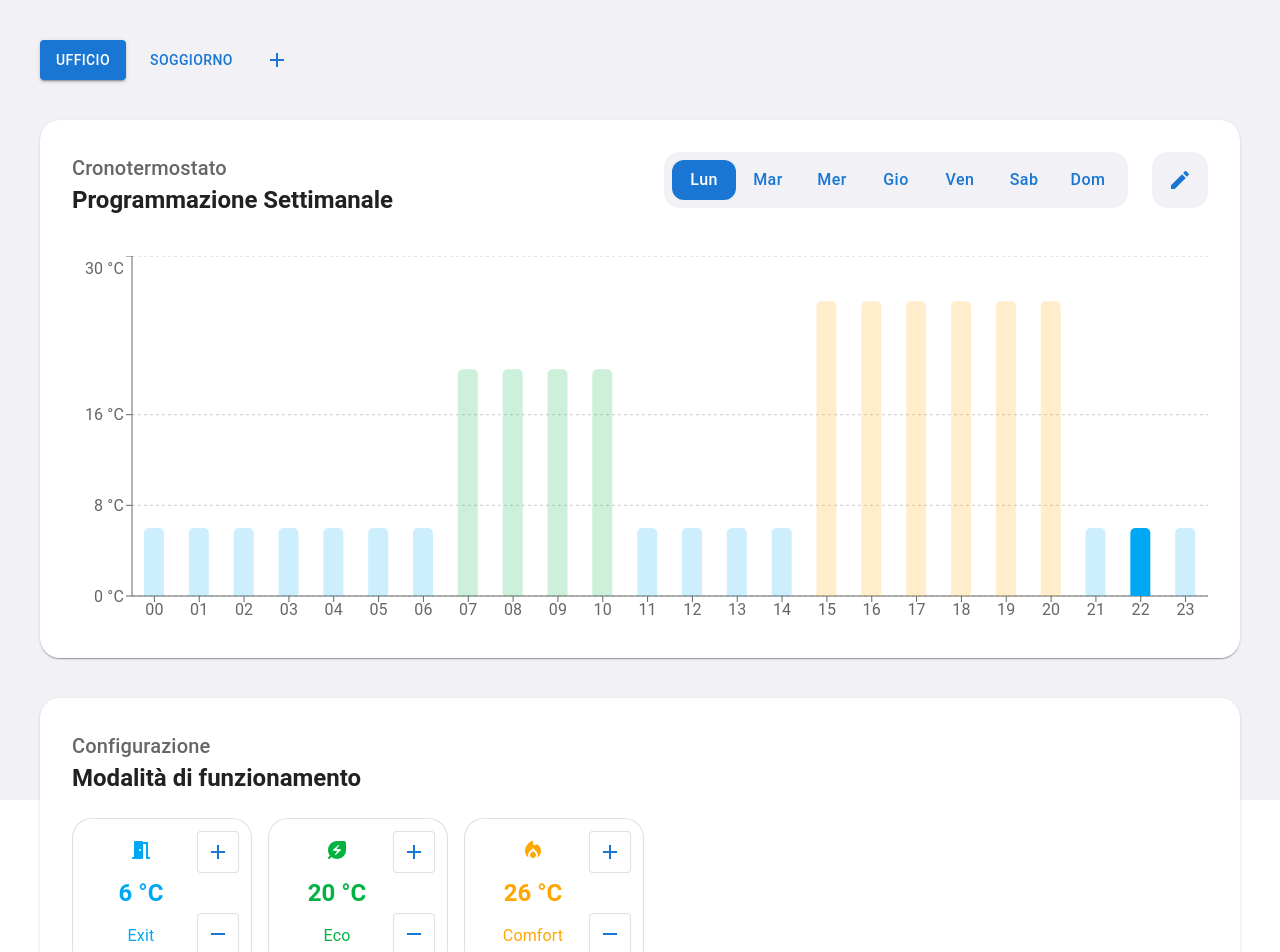
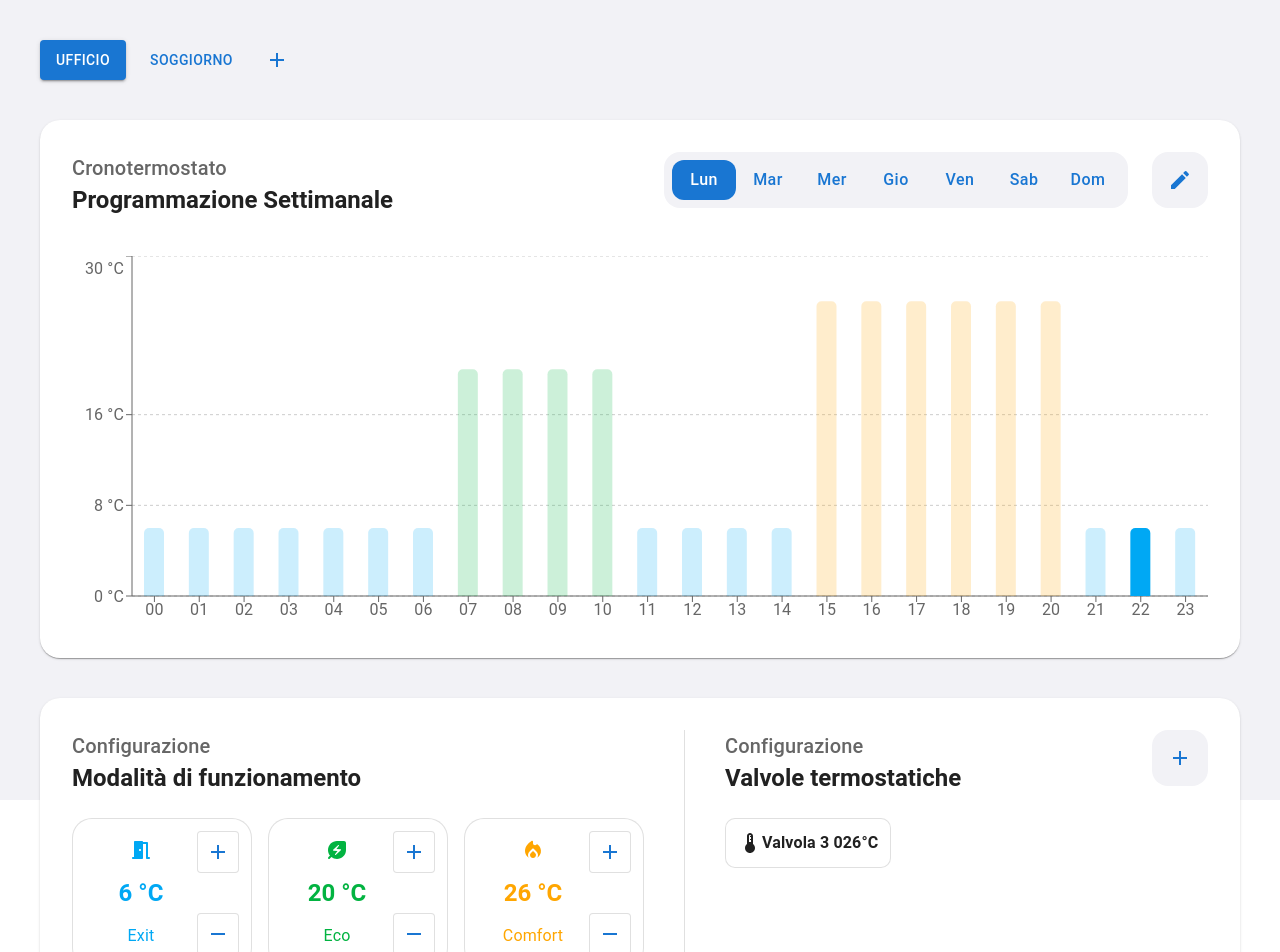
Before and after one commit to pietro-aly/cronotermostato-frontend, a React (Create React App) app: page / in a window 1280 px wide. Shown: the top 952 px of the page. Built offline with nearby package versions, Linux system fonts and the light colour scheme.

Commit message:
manage devices

```diff
--- a/src/config/userSettings.json
+++ b/src/config/userSettings.json
@@ -1,4 +1,45 @@
 {
+  "device":{
+    "_device_id_1":{
+      "deviceId": "_device_id_1",
+      "idZone": null,
+      "name":"Valvola Stanza Dario",
+      "sensor":{
+        "_entity_1_device_1":{
+          "state": "volore_stat"
+        },
+        "_entity_2_device_1":{
+          "state": "volore_stat"
+        }
+      }
+    },
+    "_device_id_2":{
+      "deviceId": "_device_id_2",
+      "idZone": null,
+      "name":"Valvola 2",
+      "sensor":{
+        "_entity_1_device_2":{
+          "state": "volore_stat"
+        },
+        "_entity_2_device_2":{
+          "state": "volore_stat"
+        }
+      }
+    },
+    "_device_id_3":{
+      "deviceId": "_device_id_3",
+      "idZone": "Ufficio",
+      "name":"Valvola 3",
+      "sensor":{
+        "_entity_1_device_3":{
+          "state": "volore_stat"
+        },
+        "_entity_2_device_3":{
+          "state": "volore_stat"
+        }
+      }
+    }
+  },
   "zone":{
     "Ufficio":{
       "zoneName": "Ufficio",
--- a/src/core/components/ConfigSetPointDialog.js
+++ b/src/core/components/ConfigSetPointDialog.js
@@ -1,7 +1,6 @@
 import {
   FormControl,
   IconButton,
-  InputLabel,
   MenuItem,
   Select,
   Stack,
@@ -24,7 +23,6 @@ function ConfigSetPointDialog({
   worksMode,
   workModeConfig,
 }) {
-  const [value, setValue] = React.useState([0, 10]);
 
   const getSetPointsRanges = (dailySchedule) => {
     let ranges = [];
--- /dev/null
+++ b/src/core/components/ManageDeviceDialog.js
@@ -0,0 +1,72 @@
+import {
+  FormControl,
+  IconButton,
+  MenuItem,
+  Select,
+  Stack,
+  Typography,
+} from "@mui/material";
+import React from "react";
+import ConfigDialog from "./common/ConfigDialog";
+import DeviceSettingItem from "./device/DeviceSettingItem";
+
+function ManageDeviceDialog({
+  title,
+  description,
+  zone,
+  devices,
+  open,
+  onClose,
+  onSave,
+}) {
+
+  const [draftDevices, setDraftDevices] = React.useState(devices);
+
+  const saveHandler = () => {
+    onSave(draftDevices);
+  };
+
+  React.useEffect(() => {
+    if (!open) {
+    }
+  }, [open]);
+
+  const handleAdd = (idx)=>{
+    let _draftDevices = JSON.parse(JSON.stringify(draftDevices));
+    _draftDevices[idx].idZone = zone;
+    setDraftDevices(_draftDevices)
+  }
+
+  const handleRemove = (idx) => {
+    let _draftDevices = JSON.parse(JSON.stringify(draftDevices));
+    _draftDevices[idx].idZone = null;
+    setDraftDevices(_draftDevices)
+  }
+
+  return (
+    <ConfigDialog
+      title={title}
+      open={open}
+      description={description}
+      onClose={onClose}
+      onSave={saveHandler}
+    >
+      <Stack mt={2} height={700}>
+        {draftDevices.map((deviceInfo, idx) => {
+          return (
+            <DeviceSettingItem
+              name={deviceInfo.name}
+              zone={deviceInfo?.idZone}
+              currentZone={zone}
+              variant="settings"
+              onAdd={()=>handleAdd(idx)}
+              onRemove={()=>handleRemove(idx)}
+            />
+          );
+        })}
+      </Stack>
+    </ConfigDialog>
+  );
+}
+
+export default ManageDeviceDialog;
--- a/src/core/components/common/CardSection.js
+++ b/src/core/components/common/CardSection.js
@@ -1,11 +1,10 @@
-import { Paper, Stack, Typography } from "@mui/material";
+import { Divider, Paper, Stack, Typography } from "@mui/material";
 import React from "react";
 
-function CardSection({ title, subTitle, rightHeader, children }) {
-  return (
-    <Paper sx={{ padding: 4, paddingTop: 4, borderRadius: 5 }}>
+const SingleSection = ({ title, subTitle, rightHeader, children }) => (
+  <Stack>
     <Stack direction={"row"}>
-        <Stack  width={'100%'}>
+      <Stack width={"100%"}>
         <Typography variant="h6" color="text.secondary" component="div">
           {title}
         </Typography>
@@ -16,6 +15,49 @@ function CardSection({ title, subTitle, rightHeader, children }) {
       {rightHeader}
     </Stack>
     <Stack>{children}</Stack>
+  </Stack>
+);
+
+function CardSection({
+  title,
+  subTitle,
+  rightHeader,
+  children,
+  multipleSection = null,
+}) {
+  return (
+    <Paper sx={{ padding: 4, paddingTop: 4, borderRadius: 5 }}>
+      {!multipleSection && (
+        <SingleSection
+          title={title}
+          subTitle={subTitle}
+          rightHeader={rightHeader}
+          children={children}
+        />
+      )}
+      {multipleSection && (
+        <>
+          <Stack direction={"row"}>
+            <Stack width={'100%'}>
+              <SingleSection
+                title={multipleSection.first.title}
+                subTitle={multipleSection.first.subTitle}
+                rightHeader={multipleSection.first.rightHeader}
+                children={multipleSection.first.component}
+              />
+            </Stack>
+            <Divider orientation="vertical" flexItem sx={{marginLeft: 5, marginRight:5}} />
+            <Stack width={'100%'}>
+              <SingleSection
+                title={multipleSection.second.title}
+                subTitle={multipleSection.second.subTitle}
+                rightHeader={multipleSection.second.rightHeader}
+                children={multipleSection.second.component}
+              />
+            </Stack>
+          </Stack>
+        </>
+      )}
     </Paper>
   );
 }
--- /dev/null
+++ b/src/core/components/device/Device.js
@@ -0,0 +1,21 @@
+import React from "react";
+import { Paper, Stack, Typography } from "@mui/material";
+import DeviceThermostatIcon from "@mui/icons-material/DeviceThermostat";
+
+function Device({ name, state, type, zone, variant }) {
+  return (
+    <Paper
+      variant="outlined"
+      sx={{ height: "50px", paddingX: 1.5, borderRadius: 2.5 }}
+    >
+      <Stack height={"100%"} direction={"row"} alignItems={"center"}>
+        <DeviceThermostatIcon />
+        <Typography variant="p" fontWeight={"bold"}>
+          {`${name} ${state ? - + " " + state : ""}`}
+        </Typography>
+      </Stack>
+    </Paper>
+  );
+}
+
+export default Device;
--- a/src/core/components/sections/ConfigSection.js
+++ b/src/core/components/sections/ConfigSection.js
@@ -1,27 +1,36 @@
-import { Stack } from "@mui/material";
+import { IconButton, Stack } from "@mui/material";
 
+import AddIcon from "@mui/icons-material/Add";
 import React from "react";
 import CardSection from "../common/CardSection";
 import ChronoSettings from "../../../config/chronothermostat.json";
 import { getUserConfig } from "../../../service/UserConfig";
 import WorkMode from "../WorkMode";
+import Device from "../device/Device";
+import ManageDeviceDialog from "../ManageDeviceDialog";
 
 function ConfigSection({ style, zone, tempUpdateAll }) {
   const UserConfig = getUserConfig();
   const workMode = UserConfig.getWorkModeZone(zone);
   const workModeConfig = ChronoSettings.workMode;
+  const deviceList = UserConfig.getDeviceList();
+  const zoneDevicesList = UserConfig.getZoneDevicesList(zone);
 
-  const handleSetPointChanged = (workMode, value)=>{
+  console.log(deviceList, zoneDevicesList);
+
+  const [openManageDevice, setOpenManageDevice] = React.useState(false);
+
+  const handleSetPointChanged = (workMode, value) => {
     UserConfig.setNewSetPointValue(zone, workMode, value);
-    tempUpdateAll(new Date())
-  }
+    tempUpdateAll(new Date());
+  };
 
-  return (
-    <Stack sx={{ ...style }}>
-      <CardSection
-        title="Configurazione"
-        subTitle={"Modalità di funzionamento"}
-      >
+  const handleNewDeviceList = (newDeviceList) => {
+    UserConfig.setDevicesList(newDeviceList);
+    tempUpdateAll(new Date());
+  };
+
+  const WorkModeConfiguration = () => (
     <Stack mt={3} direction={"row"} spacing={2}>
       {Object.keys(workMode).map((key, idx) => (
         <WorkMode
@@ -30,13 +39,79 @@ function ConfigSection({ style, zone, tempUpdateAll }) {
           value={workMode[key]}
           label={workModeConfig[key].label}
           color={workModeConfig[key].color}
-              onSetPointChanged={(value)=>{handleSetPointChanged(key, value)}}
-
+          onSetPointChanged={(value) => {
+            handleSetPointChanged(key, value);
+          }}
         />
       ))}
     </Stack>
-      </CardSection>
+  );
+  const DeviceConfiguration = () => (
+    <Stack mt={3} direction={"row"} spacing={2}>
+      {zoneDevicesList.map((device) => (
+        <Device name={device.name} state={"26°C"} />
+      ))}
     </Stack>
+  );
+
+  const RightHeaderJSX = () => (
+    <Stack
+      direction={"row"}
+      height={"fit-content"}
+      width={"100%"}
+      justifyContent={"end"}
+    >
+      <Stack height={22} component={"div"}>
+        <IconButton
+          disableRipple={false}
+          sx={{ backgroundColor: "#F2F2F6", padding: "16px", borderRadius: 4 }}
+          onClick={() => {
+            setOpenManageDevice(true);
+          }}
+          color="primary"
+          component="label"
+        >
+          <AddIcon fontSize="medium" />
+        </IconButton>
+      </Stack>
+    </Stack>
+  );
+
+  const multipleSection = {
+    first: {
+      title: "Configurazione",
+      subTitle: "Modalità di funzionamento",
+      component: <WorkModeConfiguration />,
+    },
+    second: {
+      title: "Configurazione",
+      subTitle: "Valvole termostatiche",
+      component: <DeviceConfiguration />,
+      rightHeader: <RightHeaderJSX />,
+    },
+  };
+
+  return (
+    <>
+      <Stack sx={{ ...style }}>
+        <CardSection multipleSection={multipleSection} />
+      </Stack>
+      {openManageDevice && (
+        <ManageDeviceDialog
+          title={"Device"}
+          description={"Gestione device zona"}
+          devices={deviceList}
+          zone={zone}
+          open={openManageDevice}
+          onClose={() => {
+            setOpenManageDevice(false);
+          }}
+          onSave={(newDeviceList) => {
+            handleNewDeviceList(newDeviceList);
+          }}
+        />
+      )}
+    </>
   );
 }
 
--- a/src/pages/Home.js
+++ b/src/pages/Home.js
@@ -3,7 +3,6 @@ import React from "react";
 import ZoneSection from "../core/components/sections/ZonesSection";
 import WeeklyProgrammingSection from "../core/components/sections/WeeklyProgrammingSection";
 import ConfigSection from "../core/components/sections/ConfigSection";
-import userSettings from "../config/userSettings.json";
 import {getUserConfig} from "../service/UserConfig";
 
 
--- a/src/service/UserConfig.js
+++ b/src/service/UserConfig.js
@@ -7,11 +7,13 @@ class UserConfig {
   userConfig = null;
   zones = [];
   configZones = {}
+  devices = {};
 
   constructor(userConfigFile){
     this.userConfig = userConfigFile;
     this.zones = Object.keys(this.userConfig.zone);
     this.configZones = this.userConfig.zone
+    this.devices = userConfigFile?.device || {};
   }
 
   getUserConfig(){
@@ -86,6 +88,31 @@ class UserConfig {
   setDailyScheduleZone(zone, day, schedule){
     this.configZones[zone].weeklyProgramming[day].schedule = schedule;
   }
+
+  getDeviceList(){
+    return Object.keys(this.devices).map((deviceId)=>{
+      return this.devices[deviceId]
+    })
+  }
+
+  setDevicesList(deviceList){
+    let deviceObj = {};
+    deviceList.map((device)=>{
+      deviceObj[device.deviceId] = device;
+    })
+    this.devices = deviceObj;
+  }
+
+  getZoneDevicesList(zone){
+    let zoneDevices = [];
+    let devices = this.getDeviceList();
+    devices.forEach((device)=>{
+      if(device.idZone === zone){
+        return zoneDevices.push(device);
+      }
+    })
+    return zoneDevices;
+  }
 }
 
 
```
Also changed, not shown: src/core/components/device/DeviceSettingItem.js (added, +93 -0 lines). Lines whose indentation alone changed are shown as unchanged.
